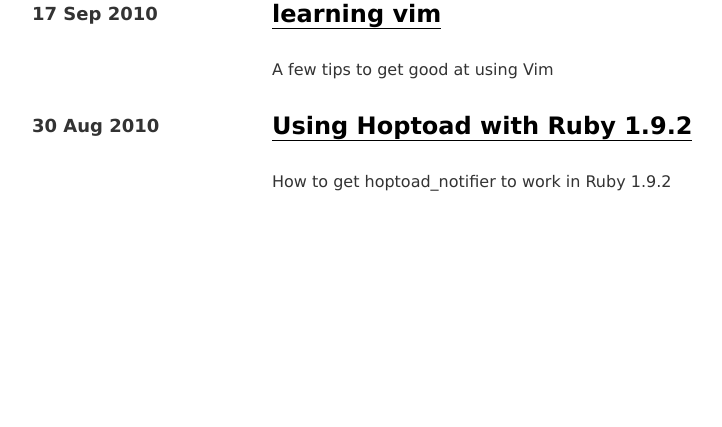
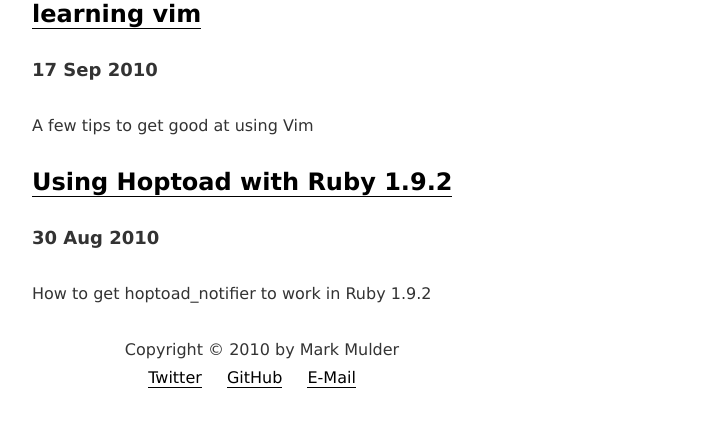
Before and after one commit to bittersweet/ikbenbitterzoet.com, a Jekyll site: the page built from index.html, in a window 1280 px wide. Shown: the top 427 px of the page, without its empty margins (138-860 px from the left). Built offline with Jekyll 4.4.1, drawn with Linux system fonts in a browser that asks for light colours.

Commit message:
Add a basic footer.

```diff
--- a/_layouts/default.html
+++ b/_layouts/default.html
@@ -9,7 +9,7 @@
 
   <body>
 
-  {{ content }}
+    {{ content }}
 
-</body>
+  </body>
 </html>
--- a/css/screen.css
+++ b/css/screen.css
@@ -87,3 +87,12 @@
   white-space: -o-pre-wrap;
   word-wrap: break-word;
 }
+
+#footer{
+  height: 200px;
+  text-align: center;
+}
+
+#footer a{
+  margin-right: 20px;
+}
--- a/index.html
+++ b/index.html
@@ -2,17 +2,22 @@
 layout: default
 title: home
 ---
-<div id="content" class="container_12">
-
-  <div class="grid_10">
-
+<div id="container" class="container_12">
+  <div id="content" class="grid_6">
     {% for post in site.posts %}
-    <div class="meta grid_3 alpha">
+    <div>
+      <h1><a href="{{ post.url }}">{{ post.title }}</a></h1>
       <h4>{{ post.date | date_to_string }}</h4>
-    </div>
-
-    <div class="grid_6 omega">
-      <h1><a href="{{ post.url }}">{{ post.title }}</a></h1>
       <p>{{ post.intro }}</p>
     </div>
     {% endfor %}
+  </div>
+
+  <div class="clear"></div>
+  <div id="footer" class="grid_6">
+    Copyright &copy; 2010 by Mark Mulder<br>
+    <a href="http://twitter.com/bitterzoet">Twitter</a>
+    <a href="http://github.com/bittersweet">GitHub</a>
+    <a href="mailto:markmulder@gmail.com">E-Mail</a>
+  </div>
+</div>
```
Also changed, not shown: _layouts/post.html (+7 -0 lines).
